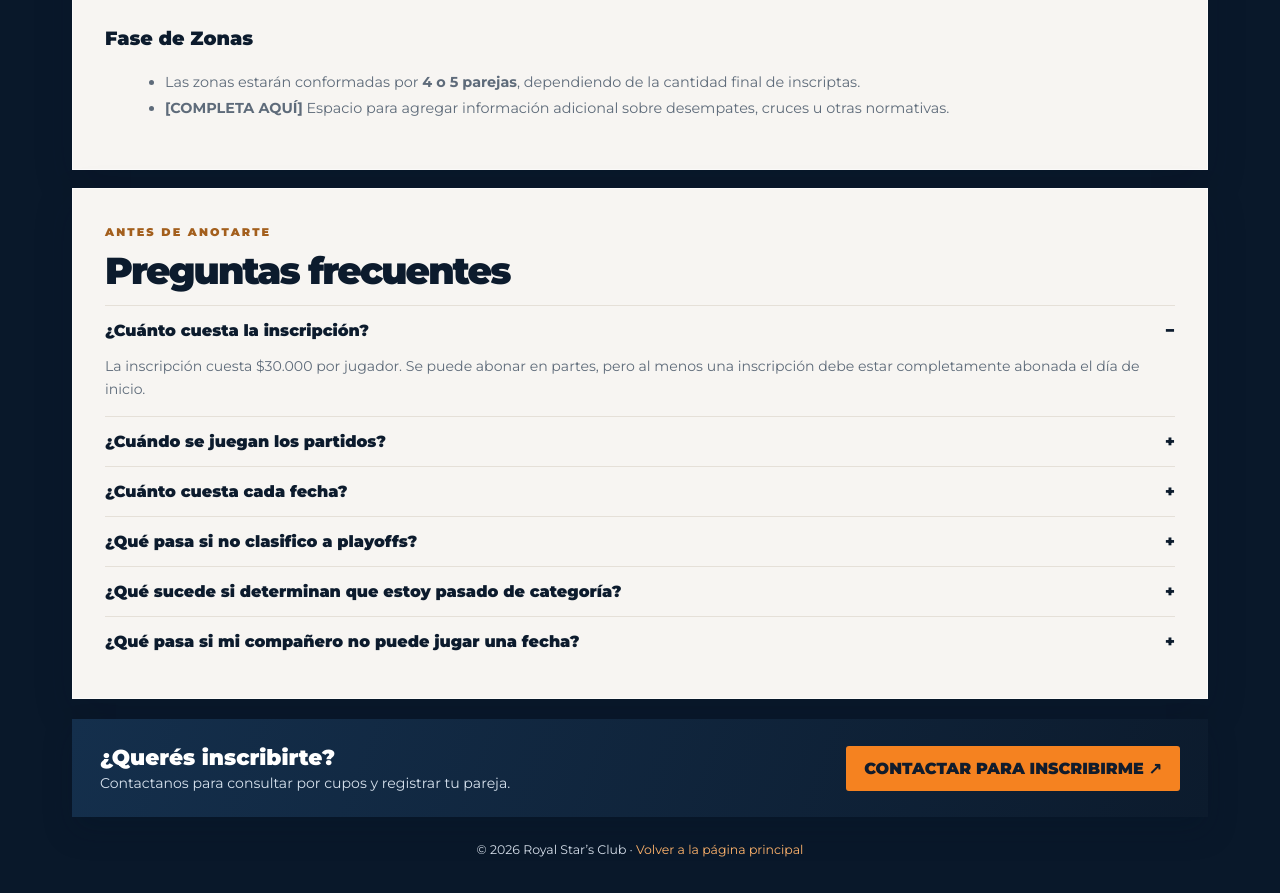
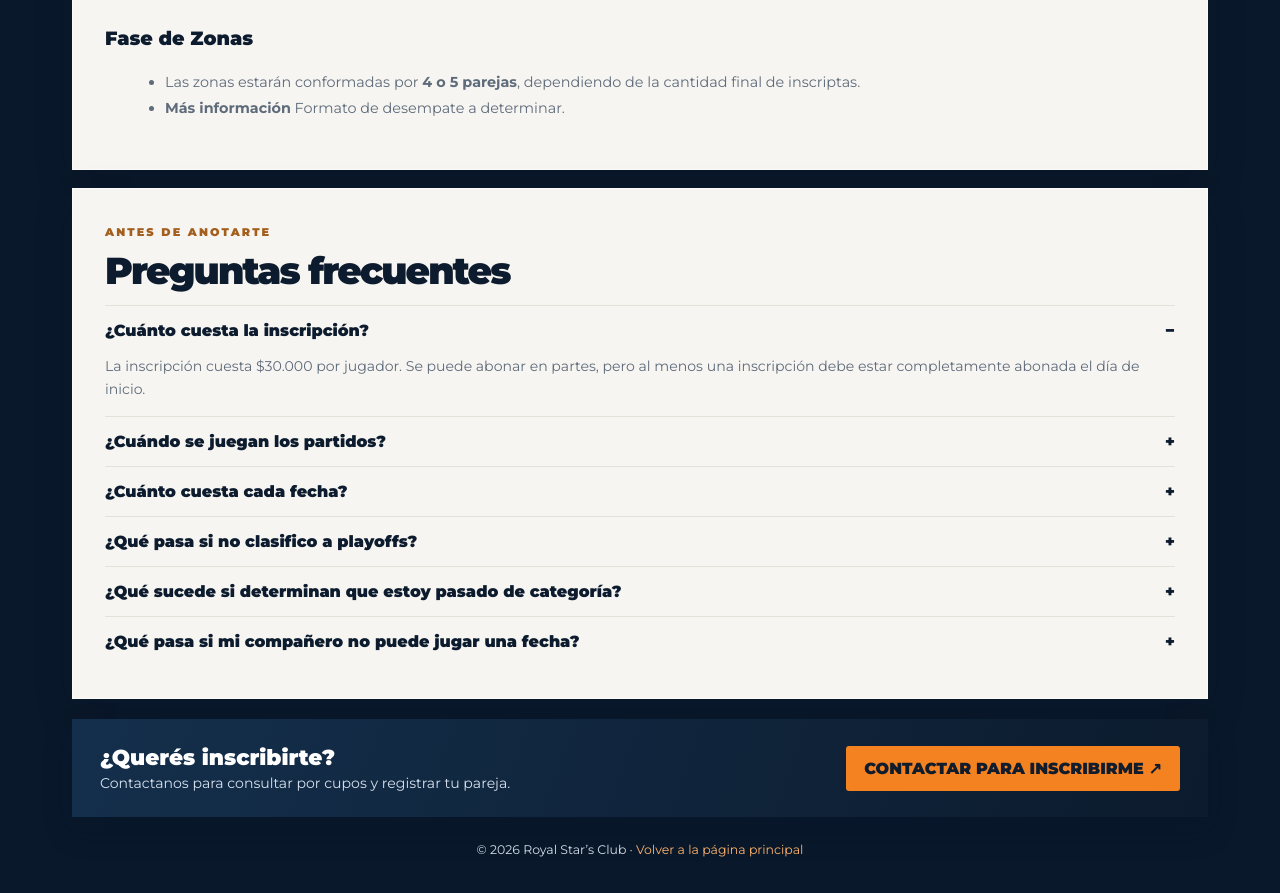
Before and after one commit to academiaroyalclub/academia, a plain HTML site: page liga.html in a window 1280 px wide. Shown: the part 1808-2701 px from the top of the page. Drawn offline with nearby package versions, Linux system fonts and the light colour scheme.

Commit message:
Update information on tie-breaking format

```diff
--- a/liga.html
+++ b/liga.html
@@ -144,7 +144,7 @@
         <h3 style="color: var(--navy); margin-bottom: 0.5rem; font-size: 1.2rem; font-weight: 900;">Fase de Zonas</h3>
         <ul style="margin-left: 20px; color: var(--muted); font-size: 0.9rem;">
           <li>Las zonas estarán conformadas por <strong>4 o 5 parejas</strong>, dependiendo de la cantidad final de inscriptas.</li>
-          <li><strong>[COMPLETA AQUÍ]</strong> Espacio para agregar información adicional sobre desempates, cruces u otras normativas.</li>
+          <li><strong>Más información</strong> Formato de desempate a determinar.</li>
         </ul>
       </div>
     </section>
```
